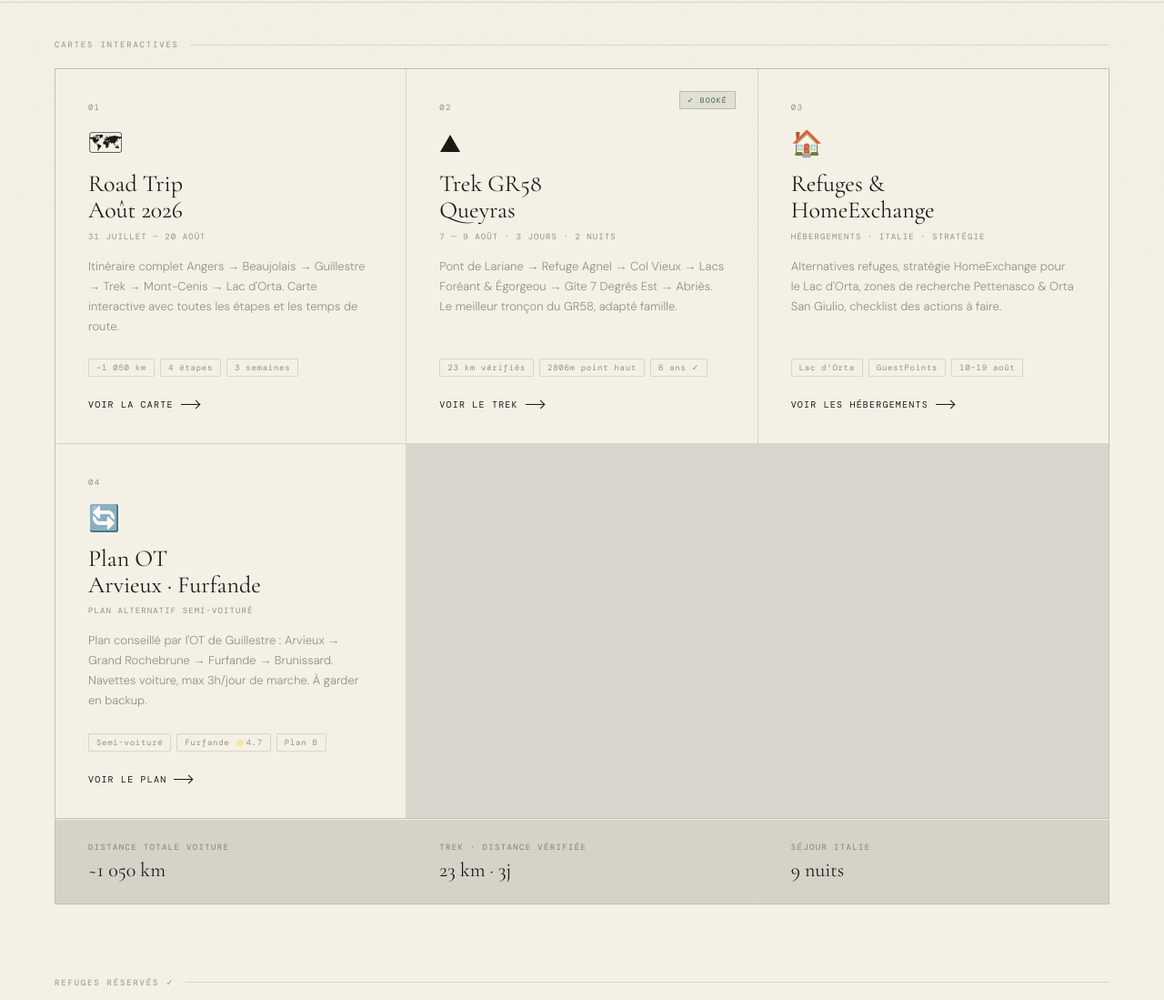
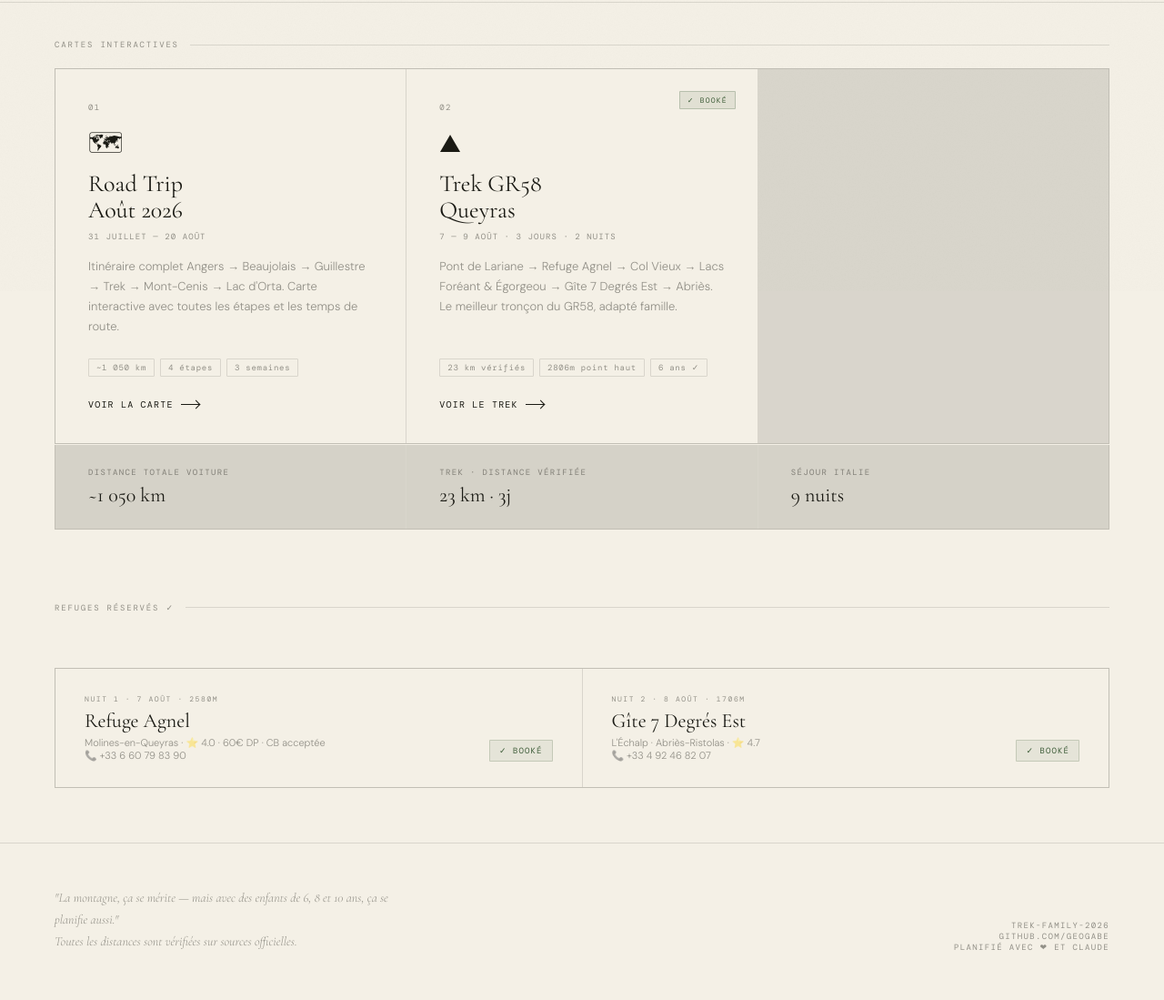
Before and after one commit to geogabe/Trek-family-2026, a plain HTML site: page index.html in a window 1280 px wide. Shown: the part 480-1579 px from the top of the page at 91% size. Drawn offline with nearby package versions, Linux system fonts and the light colour scheme; a web font is replaced by a local one.

Commit message:
Update index.html

```diff
--- a/index.html
+++ b/index.html
@@ -644,43 +644,6 @@
         <div class="card-cta-arrow"></div>
       </div>
     </a>
-
-    <!-- Refuges & HomeExchange -->
-    <a class="card terracotta" href="refuges_homeexchange.html">
-      <div class="card-number">03</div>
-      <div class="card-icon">🏠</div>
-      <div class="card-title">Refuges &<br>HomeExchange</div>
-      <div class="card-dates">Hébergements · Italie · Stratégie</div>
-      <div class="card-desc">Alternatives refuges, stratégie HomeExchange pour le Lac d'Orta, zones de recherche Pettenasco & Orta San Giulio, checklist des actions à faire.</div>
-      <div class="card-tags">
-        <span class="tag">Lac d'Orta</span>
-        <span class="tag">GuestPoints</span>
-        <span class="tag">10–19 août</span>
-      </div>
-      <div class="card-cta">
-        Voir les hébergements
-        <div class="card-cta-arrow"></div>
-      </div>
-    </a>
-
-    <!-- Trek OT Guillestre (ancien plan) -->
-    <a class="card gold" href="trek_OT_guillestre_semi_voiture.html">
-      <div class="card-number">04</div>
-      <div class="card-icon">🔄</div>
-      <div class="card-title">Plan OT<br>Arvieux · Furfande</div>
-      <div class="card-dates">Plan alternatif semi-voituré</div>
-      <div class="card-desc">Plan conseillé par l'OT de Guillestre : Arvieux → Grand Rochebrune → Furfande → Brunissard. Navettes voiture, max 3h/jour de marche. À garder en backup.</div>
-      <div class="card-tags">
-        <span class="tag">Semi-voituré</span>
-        <span class="tag">Furfande ⭐4.7</span>
-        <span class="tag">Plan B</span>
-      </div>
-      <div class="card-cta">
-        Voir le plan
-        <div class="card-cta-arrow"></div>
-      </div>
-    </a>
-
   </div>
 
   <!-- STATS -->
```
